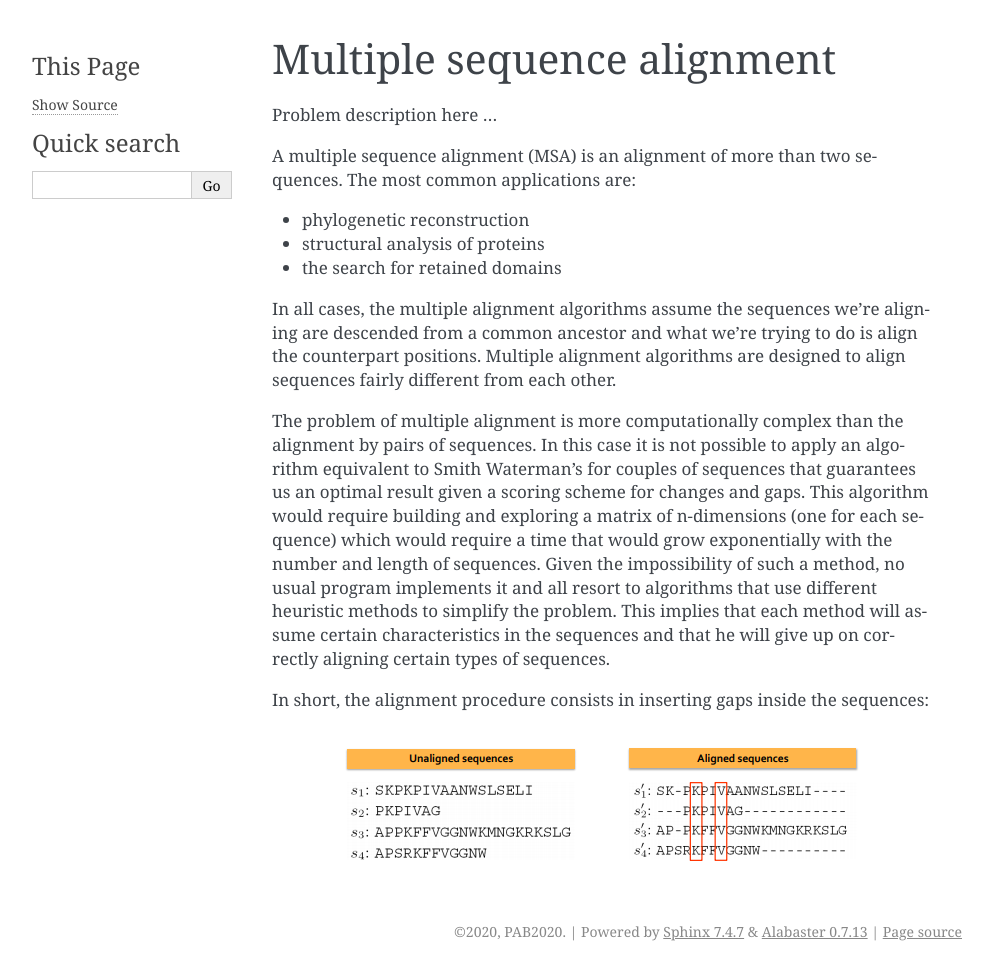
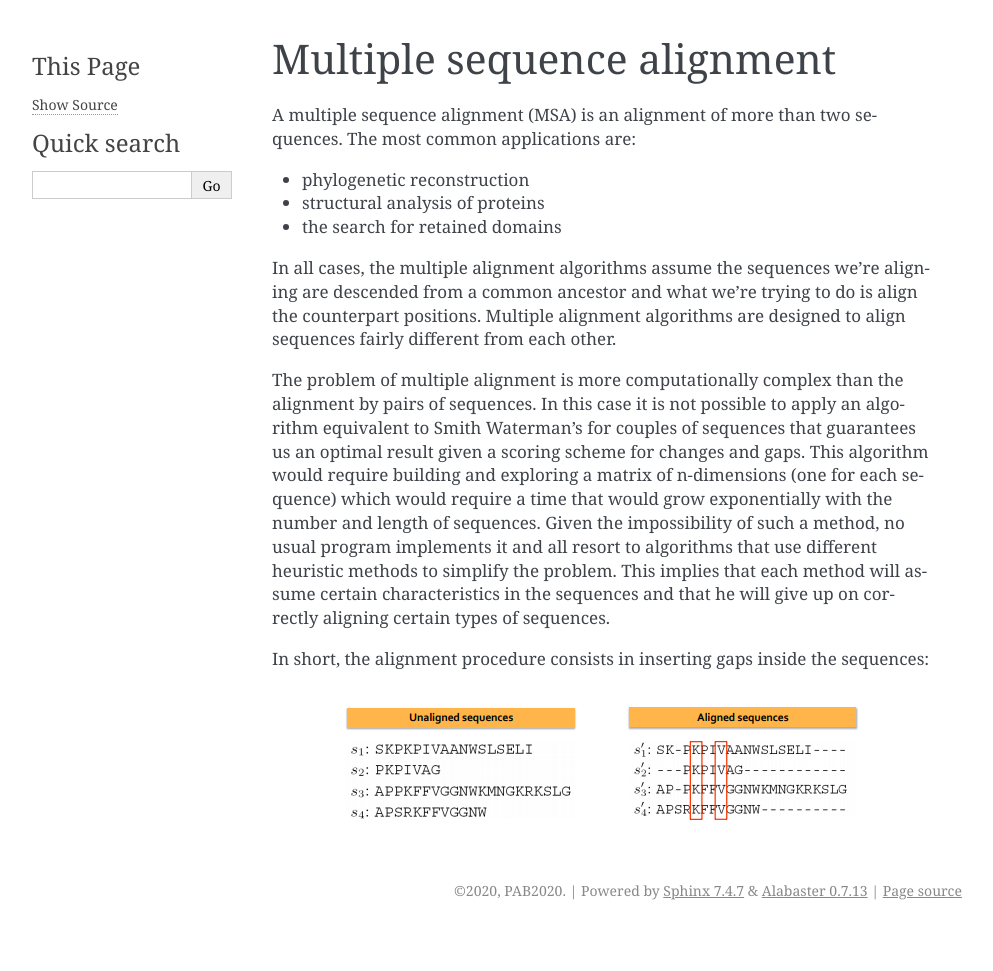
Before and after one commit to ajnebro/jMSA, a Sphinx documentation site: the page built from docs/problem.rst, in a window 1280 px wide. Shown: the whole page, without its empty margins (148-1141 px from the left). Built offline with Sphinx 7.4.7, drawn with Linux system fonts in a browser that asks for light colours; after the commit the page ends 930 px from its top, so only the background shows below that.

Commit message:
Update problem

```diff
--- a/docs/problem.rst
+++ b/docs/problem.rst
@@ -1,7 +1,5 @@
 Multiple sequence alignment
 ===========================
-
-Problem description here ...
 
 A multiple sequence alignment (MSA) is an alignment of more than
 two sequences. The most common applications are:
```
